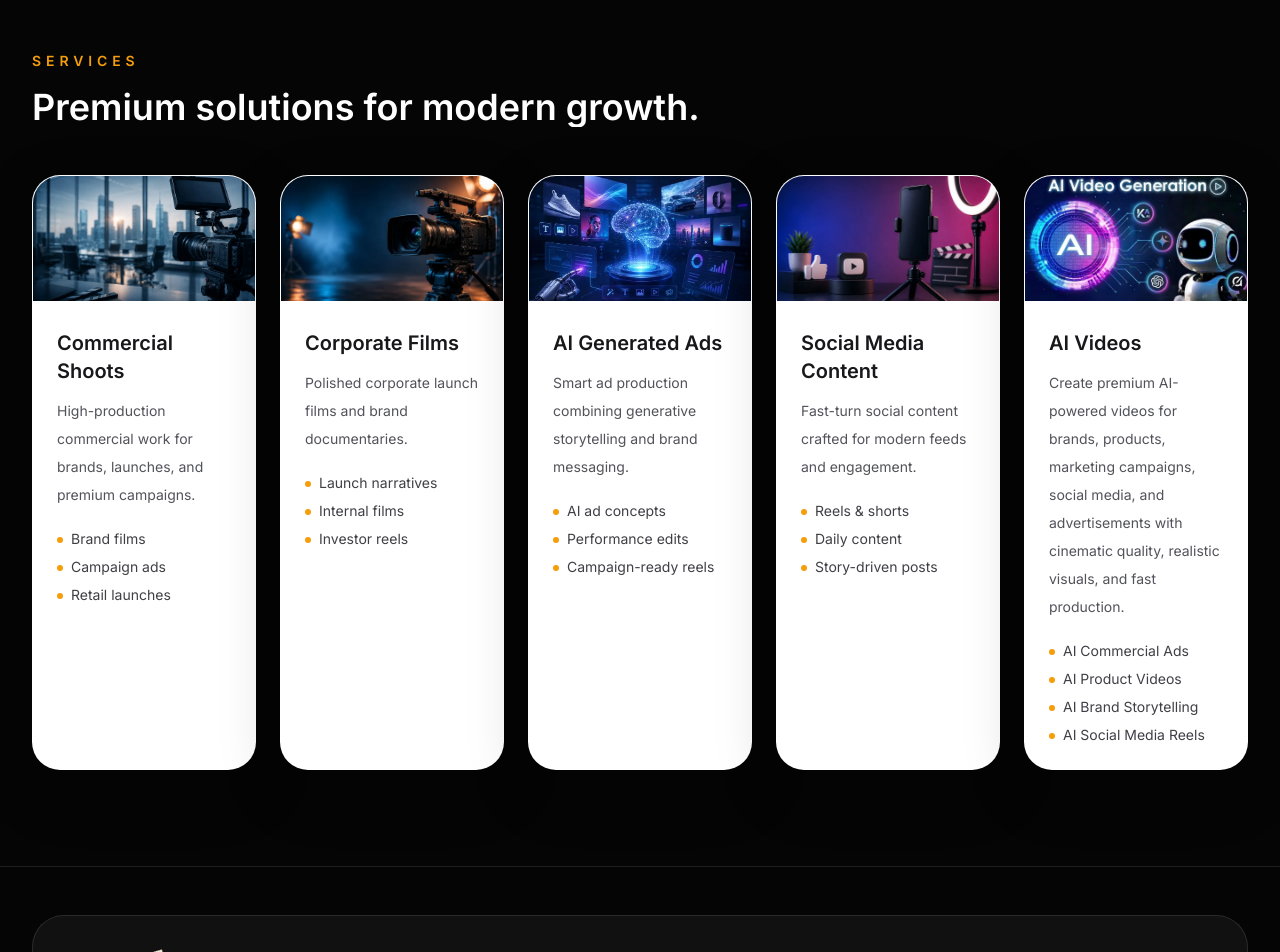
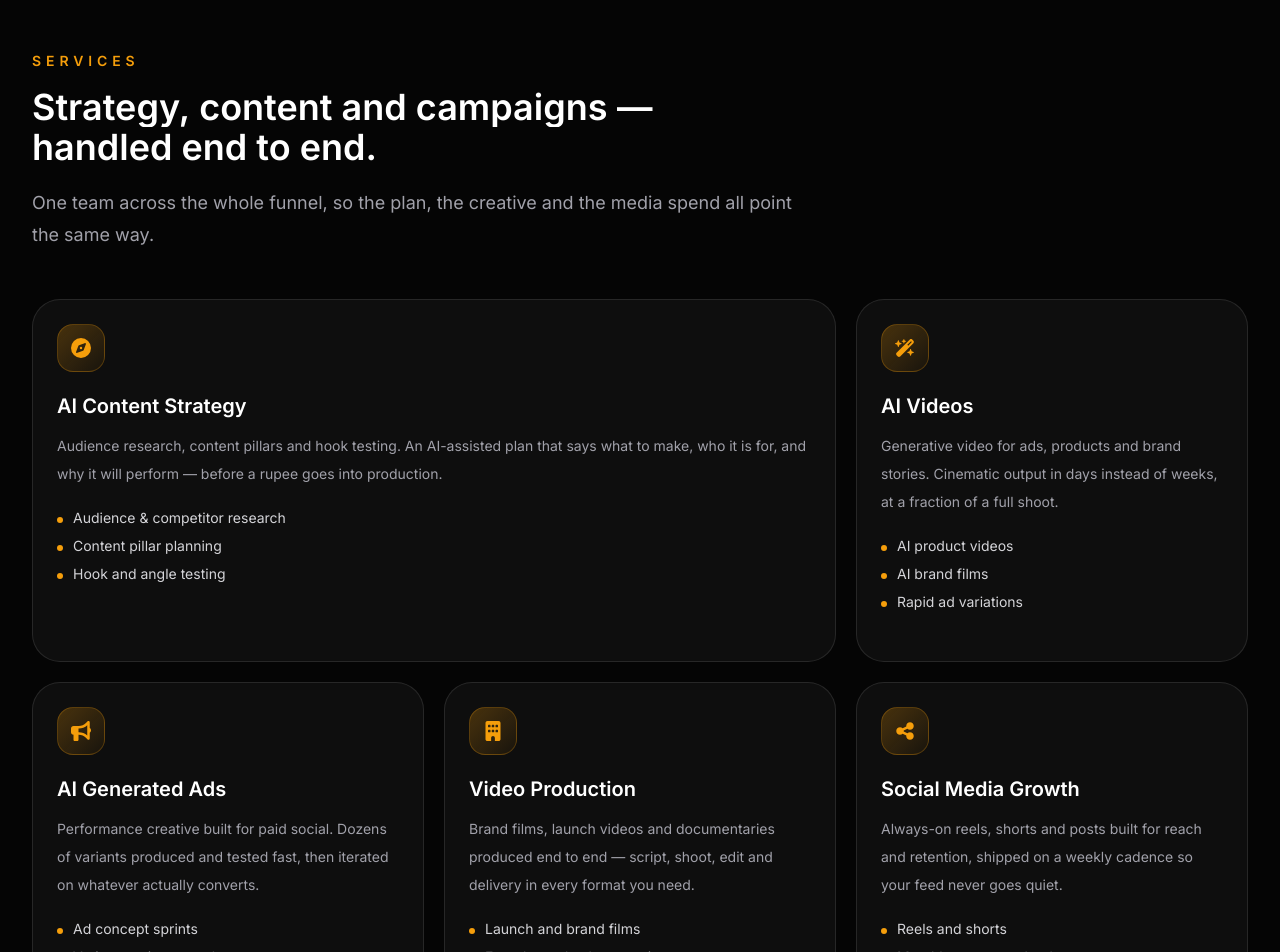
Before and after one commit to RjRahulSharma01/Instant_Production, a React (Vite) app: page /services in a window 1280 px wide. Shown: the part 120-1072 px from the top of the page. Built offline with nearby package versions, Linux system fonts and the light colour scheme; the HTML template or start-up script is replaced by a standard one.

Commit message:
Services: 10 offerings, SEO copy, dark theme cards

```diff
--- a/index.html
+++ b/index.html
@@ -53,13 +53,16 @@
       },
       "areaServed": "IN",
       "serviceType": [
-            "AI Video Strategy",
+            "AI Content Strategy",
+            "AI Video Production",
+            "AI Generated Ads",
             "Video Production",
-            "Content Strategy",
             "Social Media Growth",
+            "Influencer Marketing",
             "Performance Marketing",
             "Website Development",
-            "Influencer Marketing"
+            "Blog Writing & SEO Content",
+            "Graphic Design"
       ],
       "knowsAbout": [
             "AI video",
--- a/src/components/Services.jsx
+++ b/src/components/Services.jsx
@@ -8,50 +8,60 @@ function Services({ services }) {
   return (
     <section id="services" className="px-4 py-24 sm:px-6 lg:px-8">
       <div className="mx-auto max-w-7xl">
-        <motion.div className="max-w-2xl" initial="hidden" whileInView="show" viewport={viewport} variants={fadeUp}>
+        <motion.div className="max-w-3xl" initial="hidden" whileInView="show" viewport={viewport} variants={fadeUp}>
           <p className="text-sm font-semibold uppercase tracking-eyebrow text-brand">Services</p>
-          <SplitText as="h2" text="Premium solutions for modern growth." className="mt-4 block text-3xl font-semibold text-white sm:text-4xl" />
+          <SplitText
+            as="h2"
+            text="Strategy, content and campaigns — handled end to end."
+            className="mt-4 block text-3xl font-semibold text-white sm:text-4xl"
+          />
+          <p className="mt-5 text-lg leading-8 text-zinc-400">
+            One team across the whole funnel, so the plan, the creative and the media spend all point the same way.
+          </p>
         </motion.div>
 
         <motion.div
-          className="mt-12 grid gap-6 md:grid-cols-2 xl:grid-cols-5"
+          className="mt-12 grid gap-5 sm:grid-cols-2 lg:grid-cols-3"
           initial="hidden"
           whileInView="show"
           viewport={viewport}
-          variants={stagger(0.06)}
+          variants={stagger(0.05)}
         >
-          {services.map((service) => {
+          {services.map((service, index) => {
             const Icon = getIcon(service.icon);
+            // First and last cards run double-width. With ten services that
+            // makes 12 grid cells — flush at both two and three columns,
+            // instead of leaving an orphan card on the last row.
+            const wide = index === 0 || index === services.length - 1;
             return (
               <TiltCard
-                key={service.title}
+                key={service.id}
                 variants={cardIn}
-                max={9}
-                className="group rounded-card border border-white/10 bg-white p-0 text-left shadow-card overflow-hidden"
+                max={7}
+                className={`group flex h-full flex-col rounded-card border border-white/10 bg-white/[0.04] p-6 text-left transition-colors duration-300 hover:border-brand/40 hover:bg-white/[0.07] ${
+                  wide ? 'sm:col-span-2' : ''
+                }`}
               >
-                {service.thumbnail ? (
-                  <div style={{ aspectRatio: '16/9' }} className="w-full overflow-hidden bg-zinc-900">
-                    <img src={service.thumbnail} alt={service.title} className="h-full w-full object-cover transition-transform duration-700 ease-expo group-hover:scale-110" loading="lazy" />
-                  </div>
-                ) : (
-                  <div className="p-6">
-                    <div className="flex h-12 w-12 items-center justify-center rounded-2xl bg-brand/10 text-brand">
-                      <Icon size={20} />
-                    </div>
-                  </div>
-                )}
-                <div className="p-6">
-                  <h3 className="mt-1 text-xl font-semibold text-zinc-900">{service.title}</h3>
-                  <p className="mt-3 text-sm leading-7 text-zinc-600">{service.description}</p>
-                  <ul className="mt-5 space-y-2 text-sm text-zinc-700">
+                <div className="flex h-12 w-12 shrink-0 items-center justify-center rounded-2xl border border-brand/25 bg-gradient-to-br from-brand/25 to-brand/5 text-brand transition-transform duration-300 ease-expo group-hover:scale-110">
+                  <Icon size={20} aria-hidden="true" />
+                </div>
+
+                <h3 className="mt-5 text-xl font-semibold text-white">{service.title}</h3>
+                <p className="mt-3 text-sm leading-7 text-zinc-400">{service.description}</p>
+
+                <ul className="mt-5 space-y-2 text-sm text-zinc-300">
                   {service.bullets.map((bullet) => (
-                    <li key={bullet} className="flex items-start gap-2">
-                      <span className="mt-2 h-1.5 w-1.5 rounded-full bg-brand" />
+                    <li key={bullet} className="flex items-start gap-2.5">
+                      <span aria-hidden="true" className="mt-[9px] h-1.5 w-1.5 shrink-0 rounded-full bg-brand" />
                       <span>{bullet}</span>
                     </li>
                   ))}
                 </ul>
-                </div>
+
+                <span
+                  aria-hidden="true"
+                  className="mt-6 block h-px w-0 bg-gradient-to-r from-brand to-transparent transition-all duration-500 ease-expo group-hover:w-full"
+                />
               </TiltCard>
             );
           })}
--- a/src/data/services.js
+++ b/src/data/services.js
@@ -1,43 +1,82 @@
 export const services = [
   {
-    id: 'commercial-shoots',
-    title: 'Commercial Shoots',
-    description: 'High-production commercial work for brands, launches, and premium campaigns.',
-    icon: 'FaCameraRetro',
-    thumbnail: encodeURI('/images/commercial-thuml-services.webp'),
-    bullets: ['Brand films', 'Campaign ads', 'Retail launches'],
-  },
-  {
-    id: 'corporate-films',
-    title: 'Corporate Films',
-    description: 'Polished corporate launch films and brand documentaries.',
-    icon: 'FaBuilding',
-    thumbnail: encodeURI('/images/corporate-thumb-services.webp'),
-    bullets: ['Launch narratives', 'Internal films', 'Investor reels'],
-  },
-  {
-    id: 'ai-generated-ads',
-    title: 'AI Generated Ads',
-    description: 'Smart ad production combining generative storytelling and brand messaging.',
-    icon: 'FaRobot',
-    thumbnail: encodeURI('/images/ai-generated-thumb-services.webp'),
-    bullets: ['AI ad concepts', 'Performance edits', 'Campaign-ready reels'],
-  },
-  {
-    id: 'social-media-content',
-    title: 'Social Media Content',
-    description: 'Fast-turn social content crafted for modern feeds and engagement.',
-    icon: 'FaShareNodes',
-    thumbnail: encodeURI('/images/social-media-thumb-services.webp'),
-    bullets: ['Reels & shorts', 'Daily content', 'Story-driven posts'],
+    id: 'ai-content-strategy',
+    title: 'AI Content Strategy',
+    description:
+      'Audience research, content pillars and hook testing. An AI-assisted plan that says what to make, who it is for, and why it will perform — before a rupee goes into production.',
+    icon: 'FaCompass',
+    bullets: ['Audience & competitor research', 'Content pillar planning', 'Hook and angle testing'],
   },
   {
     id: 'ai-videos',
     title: 'AI Videos',
     description:
-      'Create premium AI-powered videos for brands, products, marketing campaigns, social media, and advertisements with cinematic quality, realistic visuals, and fast production.',
-    icon: 'FaRobot',
-    thumbnail: encodeURI('/images/ai-video-thumb-services.webp'),
-    bullets: ['AI Commercial Ads', 'AI Product Videos', 'AI Brand Storytelling', 'AI Social Media Reels'],
+      'Generative video for ads, products and brand stories. Cinematic output in days instead of weeks, at a fraction of a full shoot.',
+    icon: 'FaWandMagicSparkles',
+    bullets: ['AI product videos', 'AI brand films', 'Rapid ad variations'],
+  },
+  {
+    id: 'ai-generated-ads',
+    title: 'AI Generated Ads',
+    description:
+      'Performance creative built for paid social. Dozens of variants produced and tested fast, then iterated on whatever actually converts.',
+    icon: 'FaBullhorn',
+    bullets: ['Ad concept sprints', 'Variant testing at scale', 'Performance-led edits'],
+  },
+  {
+    id: 'video-production',
+    title: 'Video Production',
+    description:
+      'Brand films, launch videos and documentaries produced end to end — script, shoot, edit and delivery in every format you need.',
+    icon: 'FaBuilding',
+    bullets: ['Launch and brand films', 'Founder and culture stories', 'Investor reels'],
+  },
+  {
+    id: 'social-media-growth',
+    title: 'Social Media Growth',
+    description:
+      'Always-on reels, shorts and posts built for reach and retention, shipped on a weekly cadence so your feed never goes quiet.',
+    icon: 'FaShareNodes',
+    bullets: ['Reels and shorts', 'Monthly content calendars', 'Platform-native editing'],
+  },
+  {
+    id: 'influencer-marketing',
+    title: 'Influencer Marketing',
+    description:
+      'A network of 10,000+ UGC, nano, micro and macro creators. We match creators to your audience, run the campaign, and push the best-performing content into paid.',
+    icon: 'FaUsers',
+    bullets: ['Creator sourcing and vetting', 'UGC production at scale', 'Whitelisting and paid amplification'],
+  },
+  {
+    id: 'performance-marketing',
+    title: 'Performance Marketing',
+    description:
+      'Paid campaigns on Meta, Google and YouTube managed to ROAS and CAC — creative, targeting and budget tuned every week against revenue, not impressions.',
+    icon: 'FaChartLine',
+    bullets: ['Meta and Google Ads', 'Creative testing loops', 'ROAS and CAC reporting'],
+  },
+  {
+    id: 'website-development',
+    title: 'Website Development',
+    description:
+      'Fast, search-ready websites and landing pages built to convert the traffic you are already paying for.',
+    icon: 'FaLaptopCode',
+    bullets: ['Landing pages and microsites', 'Core Web Vitals and technical SEO', 'Analytics and conversion tracking'],
+  },
+  {
+    id: 'blog-writing',
+    title: 'Blog Writing',
+    description:
+      'Search-led articles that answer what your buyers actually type into Google — researched, structured and written to rank and convert.',
+    icon: 'FaPenNib',
+    bullets: ['Keyword and search-intent research', 'Long-form SEO articles', 'Content refreshes and updates'],
+  },
+  {
+    id: 'graphic-design',
+    title: 'Graphic Design',
+    description:
+      'Carousels, thumbnails, infographics and PDFs — the everyday assets that carry your brand across every feed, deck and inbox.',
+    icon: 'FaPalette',
+    bullets: ['Carousels and YouTube thumbnails', 'Infographics and data visuals', 'Pitch decks and PDF design'],
   },
 ];
--- a/src/data/site.js
+++ b/src/data/site.js
@@ -87,7 +87,7 @@ export const footerData = {
     { label: 'Blog', to: '/blog' },
     { label: 'Contact', to: '/#contact' },
   ],
-  services: ['Commercial Shoots', 'Corporate Films', 'AI Generated Ads', 'Social Media Content', 'AI Videos'],
+  services: ['AI Content Strategy', 'AI Videos', 'Performance Marketing', 'Influencer Marketing', 'Website Development'],
   industries: ['Beauty', 'Fintech', 'Healthcare', 'Real Estate', 'E-commerce', 'Education'],
   address: 'Sector-69, Noida',
   social: {
--- a/src/pages/Services.jsx
+++ b/src/pages/Services.jsx
@@ -8,7 +8,7 @@ function Services() {
   useSeo({
     title: 'Services',
     description:
-      'AI video strategy and production, content strategy, social media growth, performance marketing, website development and influencer marketing — delivered end to end.',
+      'AI content strategy, AI video, performance marketing, influencer marketing, website development, blog writing and graphic design — one team across the full funnel.',
     path: '/services',
   });
 
```
